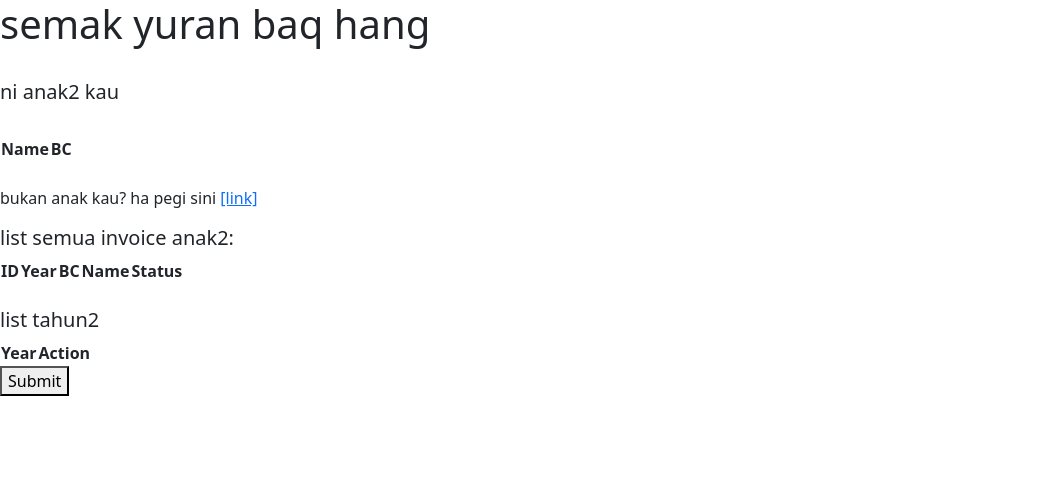
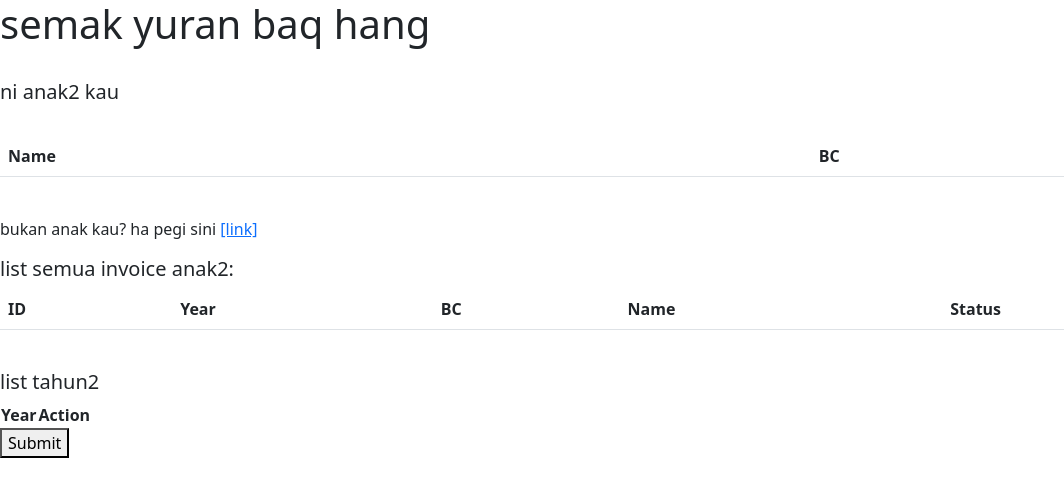
Before and after one commit to mrahmatm/csc578_grp, a PHP site: the page made by parent/semak yuran.php in a window 1280 px wide. Shown: the top 497 px of the page, without its empty margins (0-1064 px from the left). Run offline with PHP 8.4, Linux system fonts and the light colour scheme; a user stored in the database is signed in; data comes from the database, SQL or seed files in the repository; lists and menus that the app fills with data are empty.

Commit message:
kasi helok sikit rupa table

```diff
--- a/parent/edit account.php
+++ b/parent/edit account.php
@@ -45,7 +45,7 @@
 
     <div>
         <br><h6>edit anak</h6><br>
-        <table id="childrenTable">
+        <table id="childrenTable" class="table">
             <tr>
                 <th>Name</th><th>BC</th><th>Select</th>
             </tr>
--- a/parent/semak yuran.php
+++ b/parent/semak yuran.php
@@ -28,7 +28,7 @@
     <div>
         <h5>ni anak2 kau</h5><br>
         <div>
-            <table id="childrenTable">
+            <table id="childrenTable" class="table">
                 <tr>
                     <th>Name</th><th>BC</th>
                 </tr>
@@ -37,7 +37,7 @@
         </div>
         <div>
             <h5>list semua invoice anak2:</h5>
-            <table id="billTable">
+            <table id="billTable" class="table">
                 <tr>
                     <th>ID</th><th>Year</th><th>BC</th><th>Name</th><th>Status</th>
                 </tr>
--- a/staff/manage aduan.php
+++ b/staff/manage aduan.php
@@ -35,7 +35,7 @@
         <input type="number" step="5" min="10" value="10" id="displayLimiter">
         <label for="displayLimiter"> entries.</label>
         <div>
-            <table id="tableAduan">
+            <table id="tableAduan" class="table">
                 <th>ID</th><th>Title</th><th>Username</th><th>Description</th>
             </table>
         </div>
--- a/staff/manage invoices.php
+++ b/staff/manage invoices.php
@@ -38,7 +38,7 @@
     </select><br>
     <label for="chkSelectAll">Select All </label><input type="checkbox" id="chkSelectAll" onchange="selectAllChk('chkSelectInvoice')">
     <div>
-        <table id="invoiceTable">
+        <table id="invoiceTable" class="table">
             <tr>
                 <th>ID</th><th>BC</th><th>Year</th><th>Status</th><th>Attachment</th><th>Select</th>
             </tr>
```
